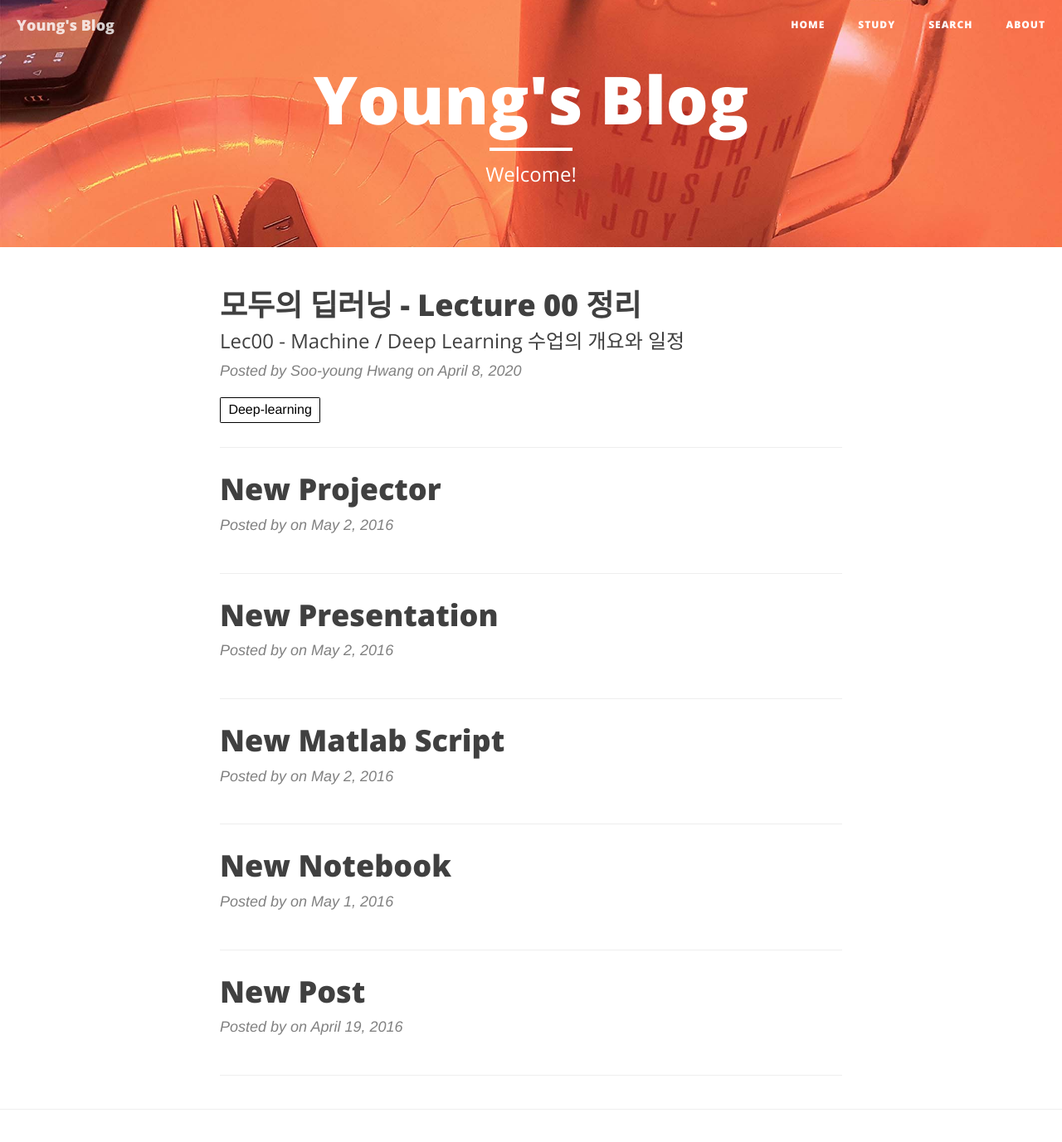
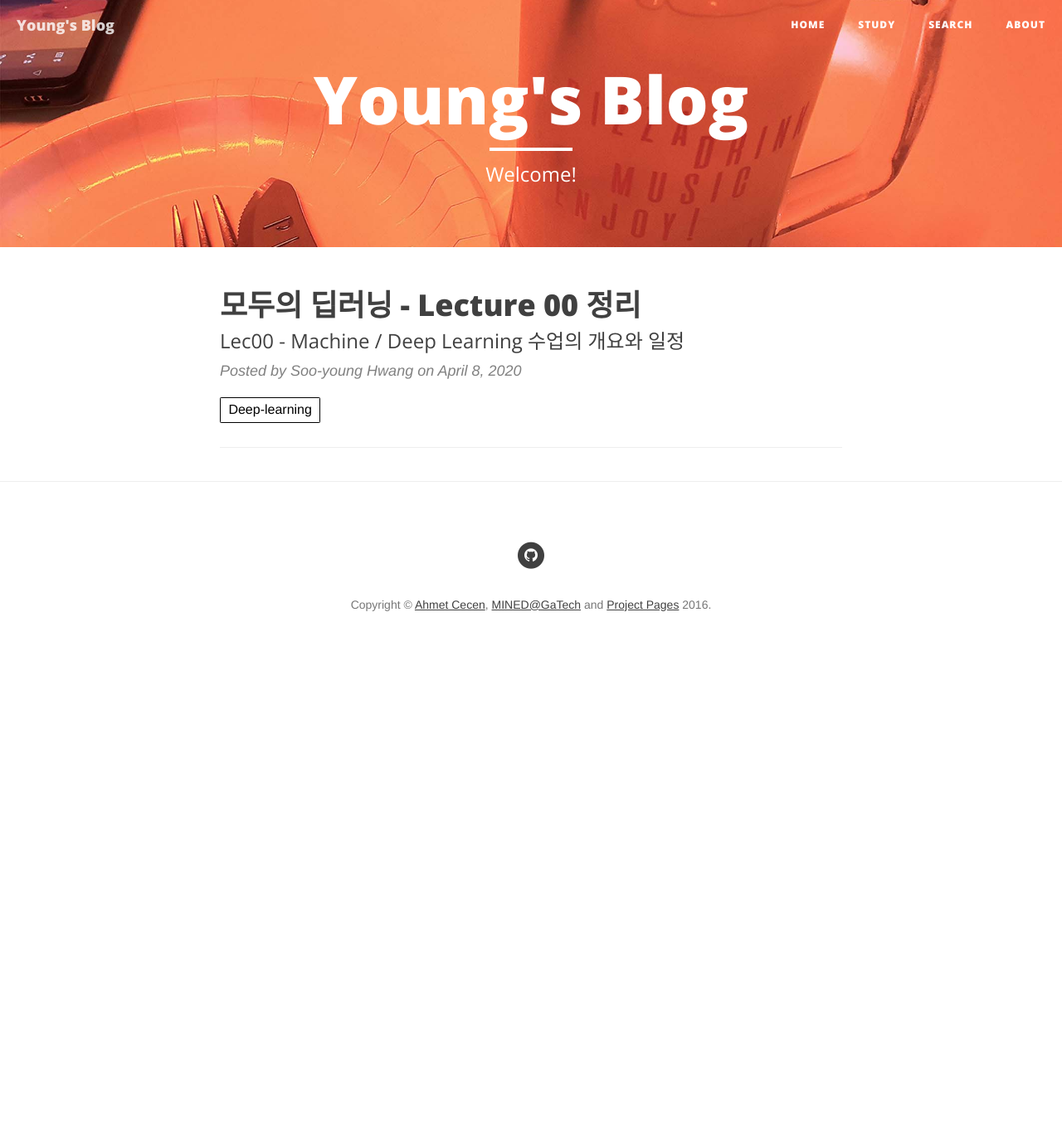
Before and after one commit to SwimmingHwang/SwimmingHwang.github.io.old, a Jekyll site: the page built from index.html, in a window 1280 px wide and 1400 px high. Shown: the top 1377 px of the window at 83% size. Built offline with Jekyll 4.4.1, drawn with Linux system fonts in a browser that asks for light colours; nearby versions of some CDN libraries; some web fonts are replaced; the list of posts is cut into pages by our own code; some of the changed lines change nothing that is shown.

Commit message:
fix: Fix bug

```diff
--- a/index.html
+++ b/index.html
@@ -2,7 +2,7 @@
 layout: page
 ---
 {% for post in paginator.posts %}
-{% if post.tags %}
+{% if post.subtitle %}
 <div class="post-preview">
     <a href="{{ post.url | prepend: site.baseurl }}">
         <h2 class="post-title">            {{ post.title }}
```
